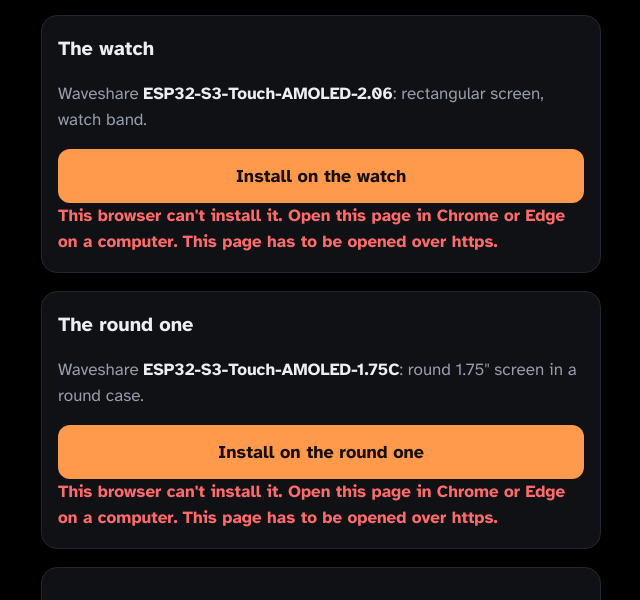
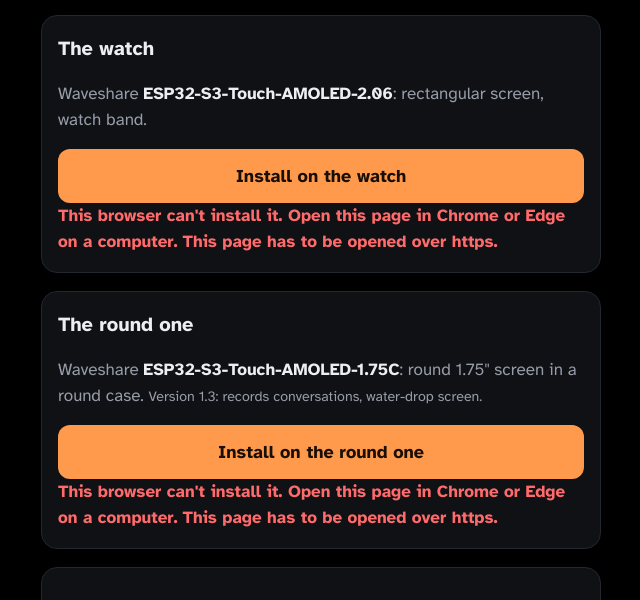
Before and after one commit to pristinepoolspgh/orbit-web, a plain HTML site: page flash/index.html in a window 1280 px wide. Shown: the part 134-734 px from the top of the page, without its empty margins (319-959 px from the left). Drawn offline with Linux system fonts and the light colour scheme.

Commit message:
Flasher: round Orby firmware 1.3 (tap-to-record conversations, water-drop screen)
Built by CI in pristinepoolspgh/orby at 132291a (ESP32 core 3.3.11). Watch stays on 1.2.

Co-Authored-By: Claude Opus 5.5 <noreply@anthropic.com>
Claude-Session: https://claude.ai/code/session_012yNb82dvRJW5BzRcM7Y1eW

```diff
--- a/flash/index.html
+++ b/flash/index.html
@@ -43,7 +43,7 @@ small{color:var(--dim)}
 
   <div class="card">
     <h2>The round one</h2>
-    <p>Waveshare <b style="color:var(--text)">ESP32-S3-Touch-AMOLED-1.75C</b>: round 1.75" screen in a round case.</p>
+    <p>Waveshare <b style="color:var(--text)">ESP32-S3-Touch-AMOLED-1.75C</b>: round 1.75" screen in a round case. <small>Version 1.3: records conversations, water-drop screen.</small></p>
     <esp-web-install-button manifest="manifest-round.json">
       <button slot="activate">Install on the round one</button>
       <span slot="unsupported" class="warn">This browser can't install it. Open this page in Chrome or Edge on a computer.</span>
```
Also changed, not shown: flash/manifest-round.json (+17 -5 lines), 2 other files.
